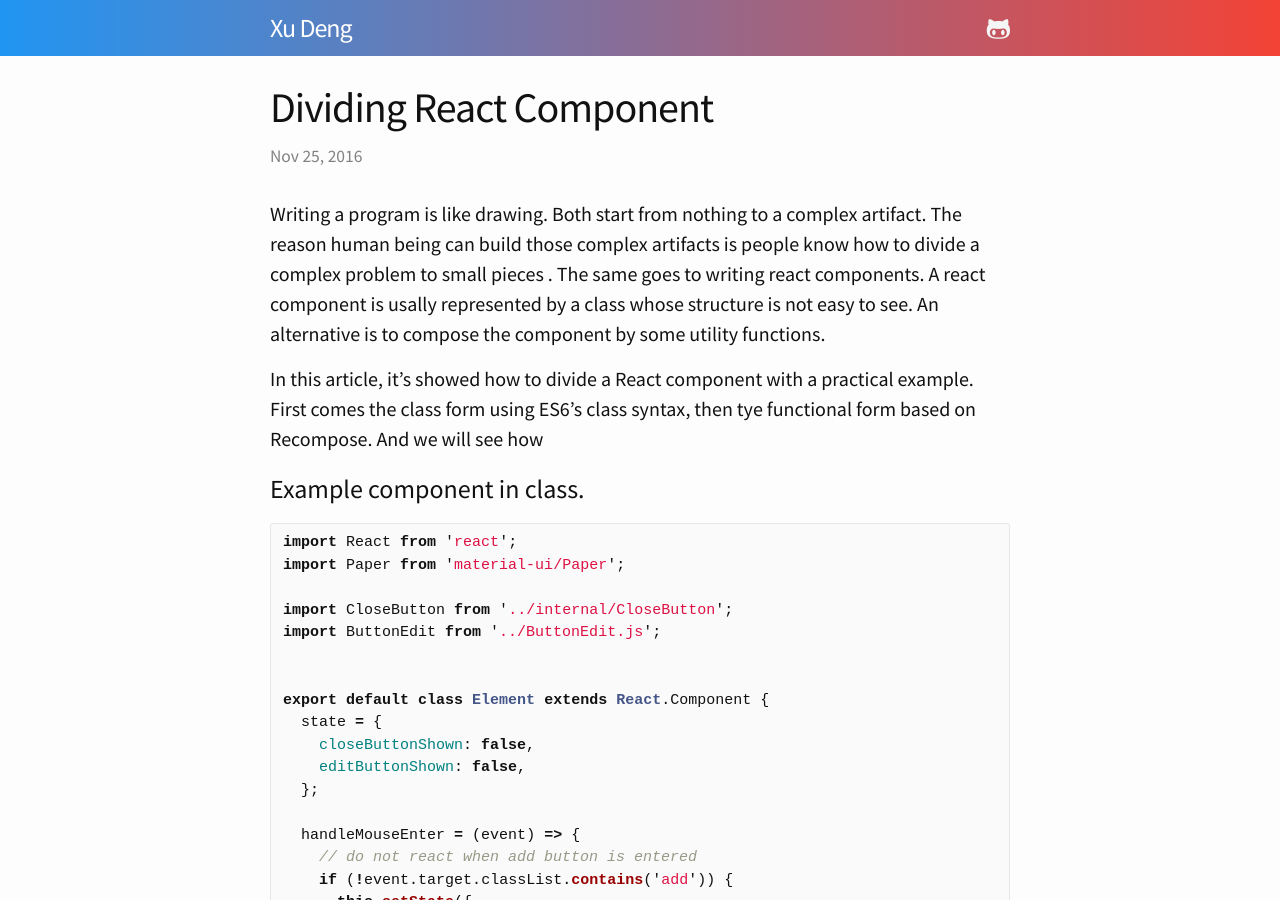
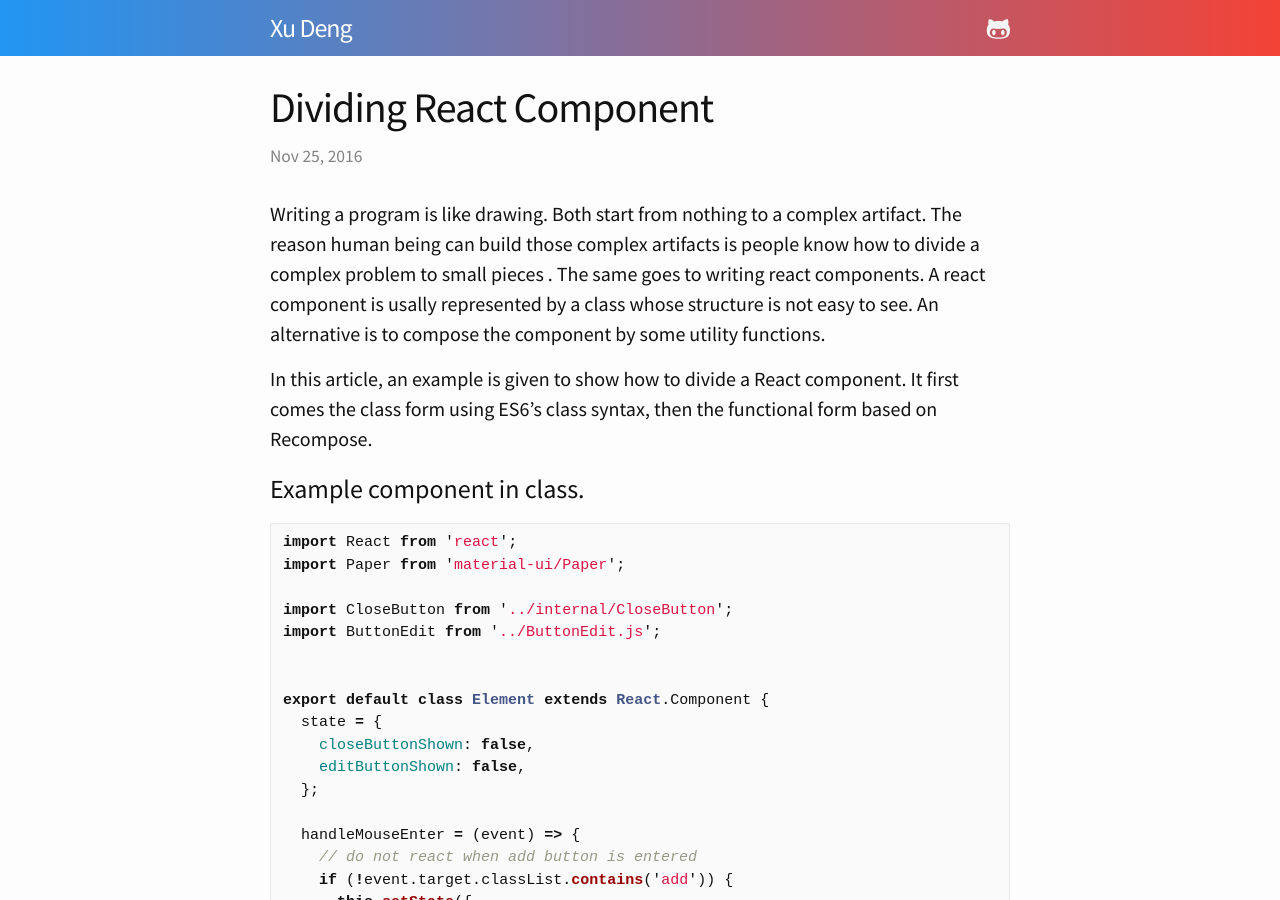
Before and after one commit to xden/xden.github.io, a Jekyll site: the page built from _posts/2016-11-25-divide-react-component.md, in a window 1280 px wide and 900 px high. Built offline with Jekyll 4.4.1, drawn with Linux system fonts in a browser that asks for light colours.

Commit message:
Updated 2016-11-25-divide-react-component.md

```diff
--- a/_posts/2016-11-25-divide-react-component.md
+++ b/_posts/2016-11-25-divide-react-component.md
@@ -6,7 +6,7 @@ Writing a program is like drawing. Both start from nothing to a complex artifact
 
 <!-- more -->
 
-In this article, it's showed how to divide a React component with a practical example. First comes the class form using ES6's class syntax, then tye functional form based on Recompose. And we will see how
+In this article, an example is given to show how to divide a React component. It first comes the class form using ES6's class syntax, then the functional form based on Recompose.
 
 ### Example component in class.
 
```
